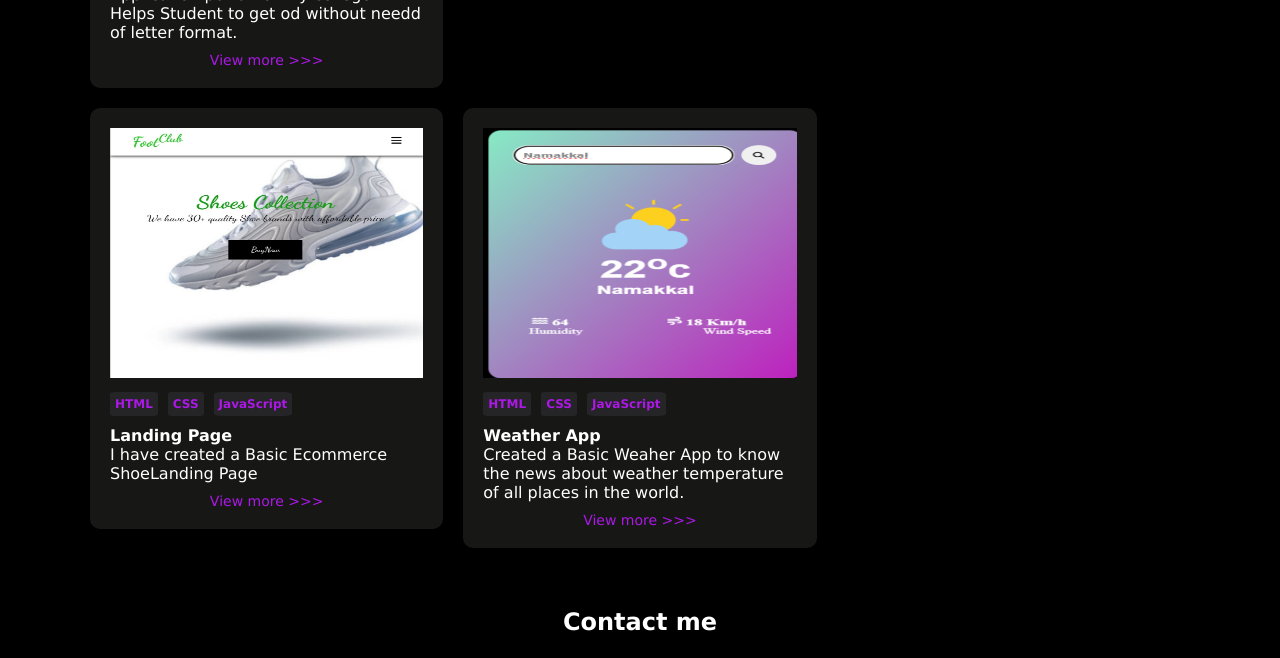
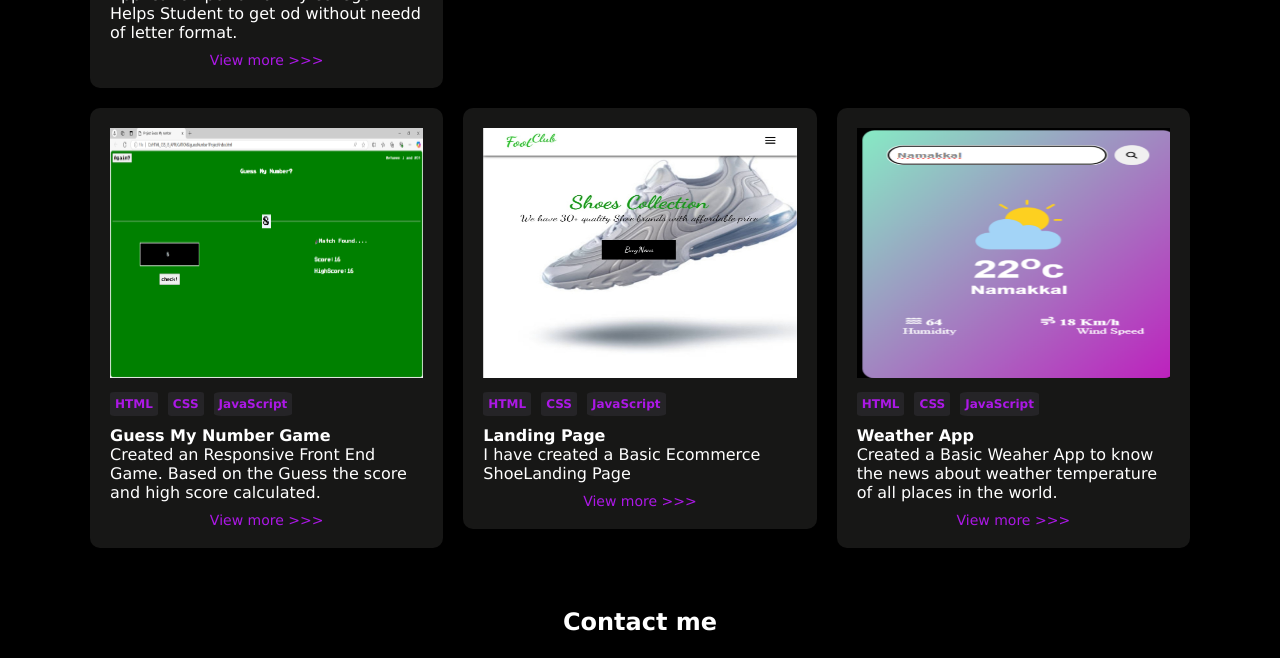
Before and after one commit to Suganth056/MyPortfolio, a plain HTML site: page index.html in a window 1280 px wide. Shown: the part 2801-3459 px from the top of the page. Drawn offline with Linux system fonts and the light colour scheme.

Commit message:
Added-GuessMyNumber

```diff
--- a/index.html
+++ b/index.html
@@ -206,6 +206,19 @@
                 </div>
             </div>
             <div class="project-container project1">
+                <img src="./images/Guess-my-number-game.png" alt="">
+                <div class="project-domain">
+                    <div class="domain">HTML</div>
+                    <div class="domain">CSS</div>
+                    <div class="domain">JavaScript</div>
+                </div>
+                <h4>Guess My Number Game</h4>
+                <p>Created an Responsive Front End Game. Based on the Guess the score and high score calculated.</p>
+                <div class="link-project">
+                    <a href="https://guess-my-number-game-by-suganth.netlify.app/" target="_blank">View more >>></a>
+                </div>
+            </div>
+            <div class="project-container project1">
                 <img src="./images/shoeResize.jpg" alt="">
                 <div class="project-domain">
                     <div class="domain">HTML</div>
```
Also changed, not shown: images/Guess-my-number-game.png (added).
